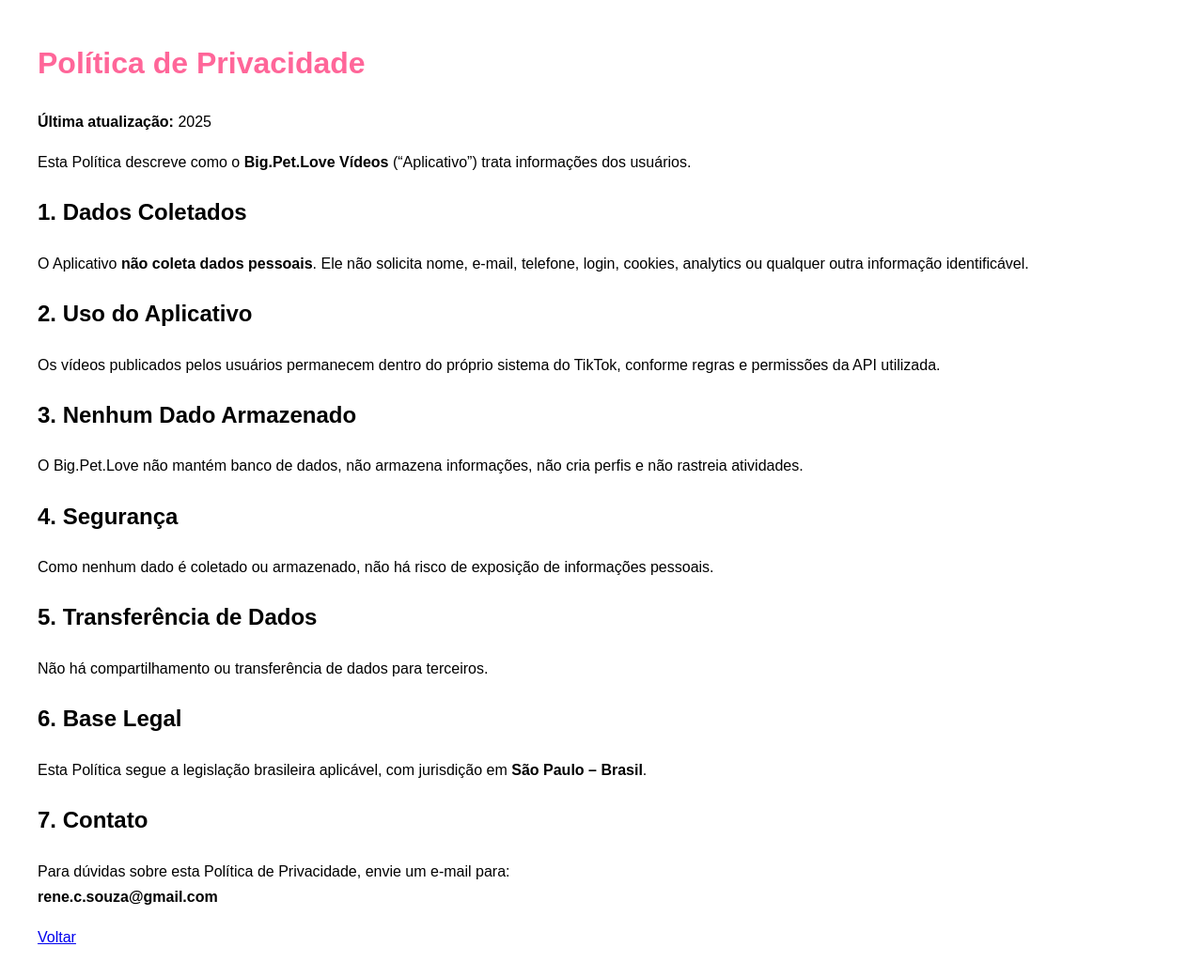
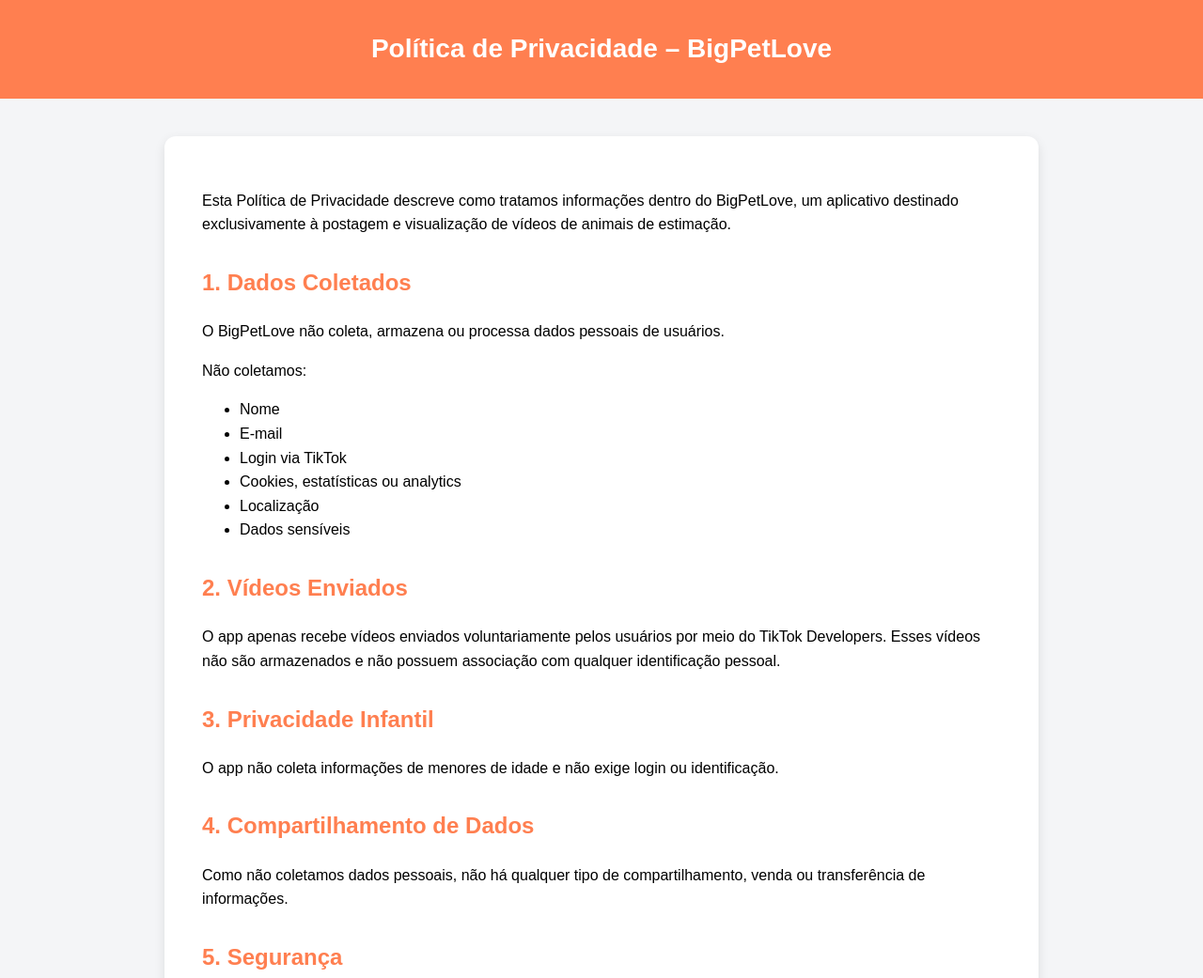
Before and after one commit to ioiodigital/bigpetlove, a plain HTML site: page privacidade.html in a window 1280 px wide. Shown: the top 1041 px of the page at 94% size. Drawn offline with Linux system fonts and the light colour scheme.

Commit message:
Update privacidade.html

```diff
--- a/privacidade.html
+++ b/privacidade.html
@@ -1,42 +1,89 @@
 <!DOCTYPE html>
 <html lang="pt-BR">
 <head>
-    <meta charset="UTF-8">
-    <meta name="viewport" content="width=device-width, initial-scale=1.0">
-    <title>Política de Privacidade – Big.Pet.Love Vídeos</title>
-    <style>
-        body { font-family: Arial, sans-serif; margin: 40px; line-height: 1.7; }
-        h1 { color: #ff6699; }
-    </style>
+<meta charset="UTF-8">
+<meta name="viewport" content="width=device-width, initial-scale=1.0">
+<title>Política de Privacidade – BigPetLove</title>
+
+<style>
+    body {
+        font-family: Arial, sans-serif;
+        background: #f4f5f7;
+        margin: 0;
+        padding: 0;
+        line-height: 1.6;
+    }
+    header {
+        background: #ff7f50;
+        padding: 30px;
+        text-align: center;
+        color: white;
+        font-size: 28px;
+        font-weight: bold;
+    }
+    .container {
+        max-width: 850px;
+        margin: 40px auto;
+        background: white;
+        padding: 40px;
+        box-shadow: 0 4px 12px rgba(0,0,0,0.1);
+        border-radius: 12px;
+    }
+    h2 {
+        color: #ff7f50;
+        margin-top: 30px;
+    }
+    footer {
+        text-align: center;
+        padding: 20px;
+        color: #777;
+        font-size: 14px;
+    }
+</style>
 </head>
+
 <body>
-    <h1>Política de Privacidade</h1>
-    <p><strong>Última atualização:</strong> 2025</p>
+<header>Política de Privacidade – BigPetLove</header>
 
-    <p>Esta Política descreve como o <strong>Big.Pet.Love Vídeos</strong> (“Aplicativo”) trata informações dos usuários.</p>
+<div class="container">
+
+    <p>Esta Política de Privacidade descreve como tratamos informações dentro do BigPetLove, um aplicativo destinado exclusivamente à postagem e visualização de vídeos de animais de estimação.</p>
 
     <h2>1. Dados Coletados</h2>
-    <p>O Aplicativo <strong>não coleta dados pessoais</strong>. Ele não solicita nome, e-mail, telefone, login, cookies, analytics ou qualquer outra informação identificável.</p>
+    <p>O BigPetLove não coleta, armazena ou processa dados pessoais de usuários.</p>
+    <p>Não coletamos:</p>
+    <ul>
+        <li>Nome</li>
+        <li>E-mail</li>
+        <li>Login via TikTok</li>
+        <li>Cookies, estatísticas ou analytics</li>
+        <li>Localização</li>
+        <li>Dados sensíveis</li>
+    </ul>
 
-    <h2>2. Uso do Aplicativo</h2>
-    <p>Os vídeos publicados pelos usuários permanecem dentro do próprio sistema do TikTok, conforme regras e permissões da API utilizada.</p>
+    <h2>2. Vídeos Enviados</h2>
+    <p>O app apenas recebe vídeos enviados voluntariamente pelos usuários por meio do TikTok Developers. Esses vídeos não são armazenados e não possuem associação com qualquer identificação pessoal.</p>
 
-    <h2>3. Nenhum Dado Armazenado</h2>
-    <p>O Big.Pet.Love não mantém banco de dados, não armazena informações, não cria perfis e não rastreia atividades.</p>
+    <h2>3. Privacidade Infantil</h2>
+    <p>O app não coleta informações de menores de idade e não exige login ou identificação.</p>
 
-    <h2>4. Segurança</h2>
-    <p>Como nenhum dado é coletado ou armazenado, não há risco de exposição de informações pessoais.</p>
+    <h2>4. Compartilhamento de Dados</h2>
+    <p>Como não coletamos dados pessoais, não há qualquer tipo de compartilhamento, venda ou transferência de informações.</p>
 
-    <h2>5. Transferência de Dados</h2>
-    <p>Não há compartilhamento ou transferência de dados para terceiros.</p>
+    <h2>5. Segurança</h2>
+    <p>Por não armazenar dados, o risco de exposição é minimizado. Os vídeos trafegam apenas pelo mecanismo do TikTok Developers.</p>
 
-    <h2>6. Base Legal</h2>
-    <p>Esta Política segue a legislação brasileira aplicável, com jurisdição em <strong>São Paulo – Brasil</strong>.</p>
+    <h2>6. Alterações na Política</h2>
+    <p>Atualizações podem ser feitas e serão publicadas nesta mesma página.</p>
 
     <h2>7. Contato</h2>
-    <p>Para dúvidas sobre esta Política de Privacidade, envie um e-mail para:<br>
-       <strong>rene.c.souza@gmail.com</strong></p>
+    <p>Se você tiver dúvidas, entre em contato: <strong>rene.c.souza@gmail.com</strong></p>
 
-    <p><a href="index.html">Voltar</a></p>
+    <h2>8. Jurisdição</h2>
+    <p>Esta política é regida pelas leis do Brasil – Estado de São Paulo.</p>
+
+</div>
+
+<footer>© 2025 BigPetLove</footer>
 </body>
 </html>
```
